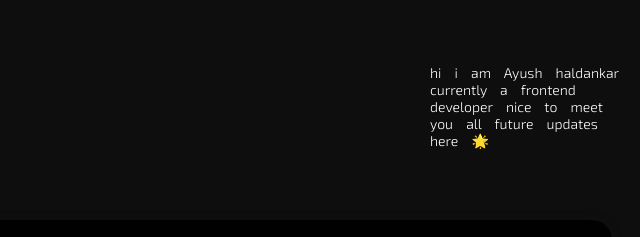
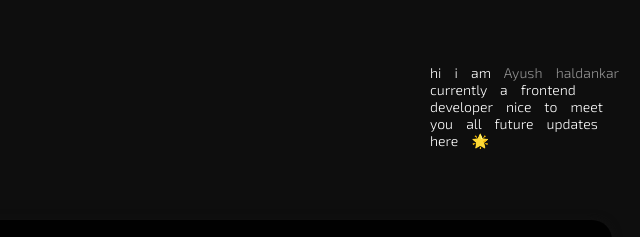
Before and after one commit to ayush8110/personalsite, a plain HTML site: page index.html in a window 1280 px wide. Shown: the top 237 px of the page, 640-1280 px from the left. Drawn offline with nearby package versions, Linux system fonts and the light colour scheme; a web font is replaced by a local one.

Commit message:
highlighted my name

```diff
--- a/index.html
+++ b/index.html
@@ -25,7 +25,7 @@
     <div class="Div">
         <img class="profile" src="./images/profile.jpeg" alt="profile">
         <div class="details">
-            <p class="detailsPara">hi i am  Ayush haldankar  currently a frontend  developer     nice to meet  you all future updates here 🌟</p>
+            <p class="detailsPara">hi i am  <span style="color: rgb(146, 146, 146);">Ayush haldankar </span> currently a frontend  developer     nice to meet  you all future updates here 🌟</p>
         </div>
     </div>
     <div class="container2">
```
